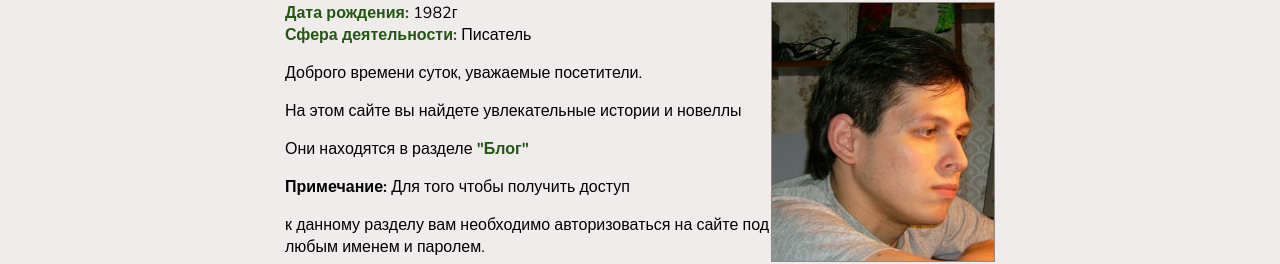
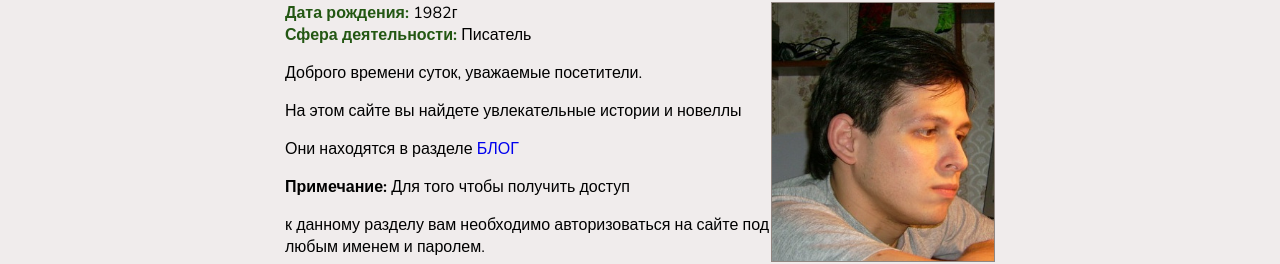
Before and after one commit to alex4444-dev/react-blog, a React (Create React App) app: page /main in a window 1280 px wide. Shown: the part 546-810 px from the top of the page. Built offline with nearby package versions, Linux system fonts and the light colour scheme.

Commit message:
fixed broken link in main page

```diff
--- a/src/pages/Main/Main.js
+++ b/src/pages/Main/Main.js
@@ -1,4 +1,5 @@
 import * as React from 'react';
+import { NavLink } from "react-router-dom";
 import createClass from 'create-react-class';
 import s from './Main.module.css';
 import ava from '../../images/ava.jpg';
@@ -27,7 +28,7 @@ export const Main = createClass({
 
                                     <p>Доброго времени суток, уважаемые посетители.</p>
                                     <p>На этом сайте вы найдете увлекательные истории и новеллы</p>
-                                    <p>Они находятся в разделе <strong style={{ color: '#235713' }}>"Блог"</strong> </p>
+                                    <p>Они находятся в разделе <NavLink to="/blog">БЛОГ</NavLink> </p>
                                     <p><strong style={{ font: 'bold' }}>Примечание:</strong> Для того чтобы получить доступ </p>
                                     <p>к данному разделу вам необходимо авторизоваться на сайте под любым именем и паролем.</p>
                                     <p></p>
```
